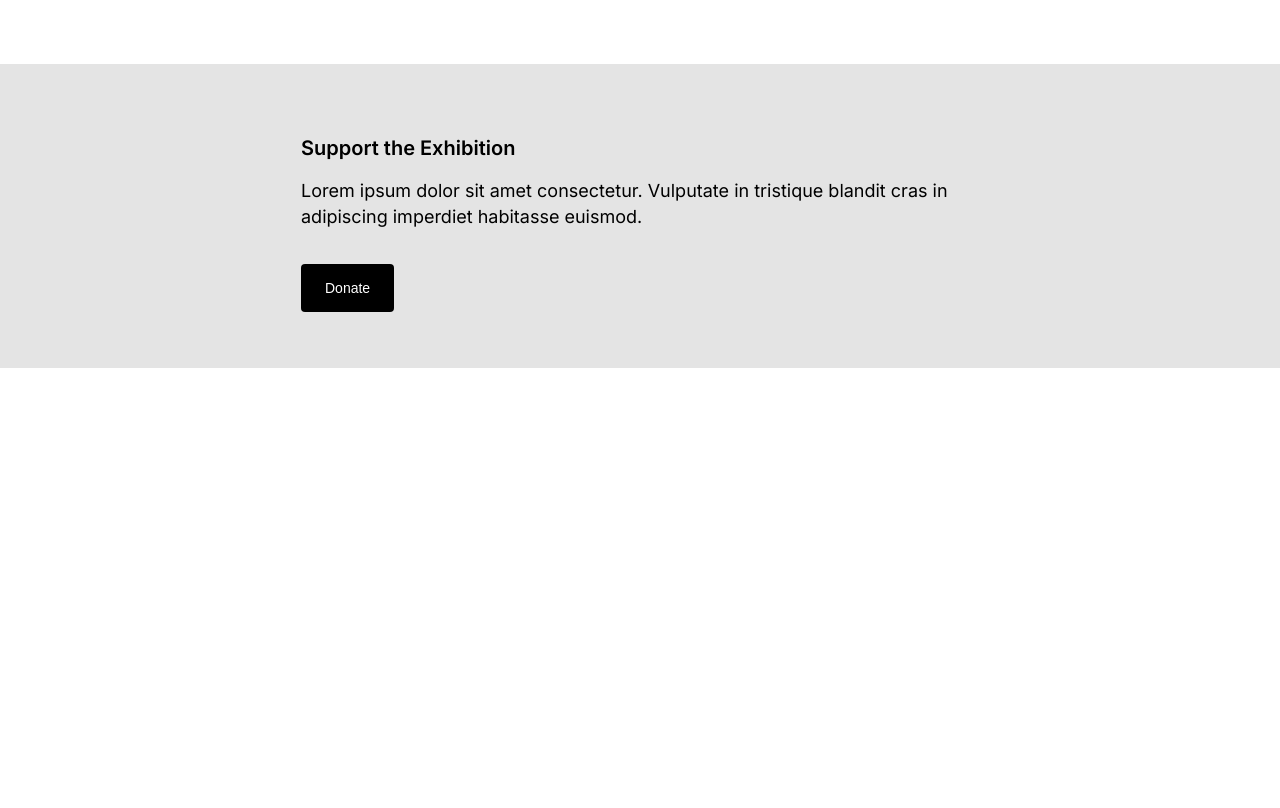
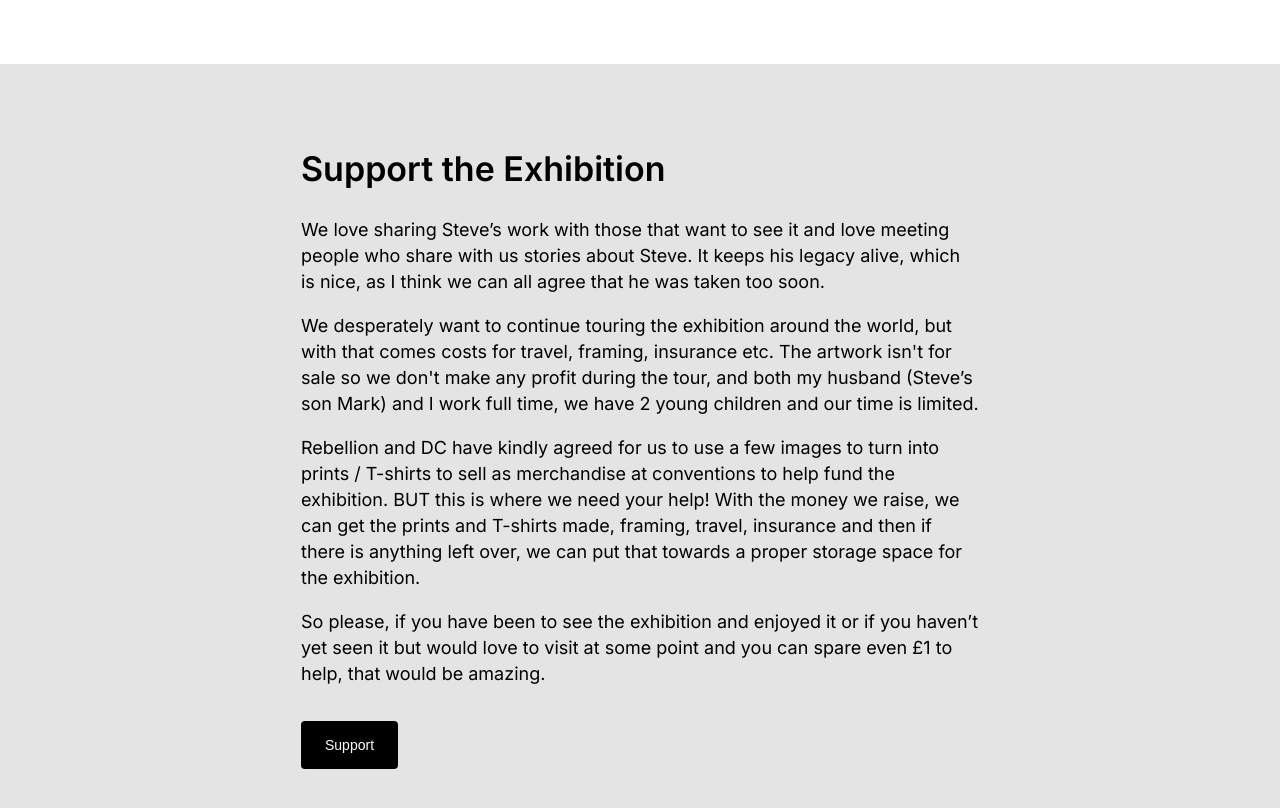
Before and after one commit to Jim-Dillon/steve-dillon, a React (Vite) app: page /steve-dillon/about in a window 1280 px wide. Shown: the part 2700-3508 px from the top of the page. Before the commit the page ends 3068 px from the top, so only its background shows below. Built offline with nearby package versions, Linux system fonts and the light colour scheme.

Commit message:
add print images to shop front

```diff
--- a/src/css/about.module.scss
+++ b/src/css/about.module.scss
@@ -207,13 +207,23 @@
     h2 {
         font-size: 20px;
         font-weight: 600;
+
+        @media (min-width: 650px) {
+            font-size: 26px;
+        }
+
+        @media (min-width: 900px) {
+            font-size: 34px;
+        }
     }
 
     p {
+        font-size: 14px;
         line-height: 24px;
         width: 358px;
 
         @media (min-width: 650px) {
+            font-size: 16px;
             width: 460px;
         }
 
--- a/src/pages/AboutPage.tsx
+++ b/src/pages/AboutPage.tsx
@@ -39,11 +39,14 @@ const AboutPage = () => {
         <div className={styles.aboutSupportContainer}>
           <div className={styles.aboutSupportContent}>
             <h2>Support the Exhibition</h2>
-            <p>Lorem ipsum dolor sit amet consectetur. Vulputate in tristique blandit cras in adipiscing imperdiet habitasse euismod.</p>
+            <p>We love sharing Steve’s work with those that want to see it and love meeting people who share with us stories about Steve. It keeps his legacy alive, which is nice, as I think we can all agree that he was taken too soon.</p>
+            <p>We desperately want to continue touring the exhibition around the world, but with that comes costs for travel, framing, insurance etc. The artwork isn't for sale so we don't make any profit during the tour, and both my husband (Steve’s son Mark) and I work full time, we have 2 young children and our time is limited.</p>
+            <p>Rebellion and DC have kindly agreed for us to use a few images to turn into prints / T-shirts to sell as merchandise at conventions to help fund the exhibition. BUT this is where we need your help! With the money we raise, we can get the prints and T-shirts made, framing, travel, insurance and then if there is anything left over, we can put that towards a proper storage space for the exhibition.</p>
+            <p>So please, if you have been to see the exhibition and enjoyed it or if you haven’t yet seen it but would love to visit at some point and you can spare even £1 to help, that would be amazing.</p>
             <Button
               linkPath={'https://www.gofundme.com/f/steve-dillon-exhibition'}
               target="_blank">
-              Donate
+              Support
             </Button>
           </div>
         </div>
--- a/src/pages/ExhibitionsPage.tsx
+++ b/src/pages/ExhibitionsPage.tsx
@@ -23,7 +23,7 @@ const ExhibitionsPage = () => {
                 <p className={styles.exhib_metaData}>20th - 28th July 2024</p>
                 <h2>Enniskillen Comic Fest</h2>
                 <p>Lorem ipsum dolor sit amet consectetur. Vulputate in tristique blandit cras in adipiscing imperdiet habitasse euismod. Molestie at amet diam enim. Gravida in egestas feugiat nascetur tortor integer. Ultricies pellentesque id eu scelerisque pellentesque montes cras dignissim et.</p>
-                <p className={styles.exhib_metaData}>Northern Ireland</p>
+                <p className={styles.exhib_metaData}>Enniskillen, Northern Ireland</p>
               </div>
             </div>
           </div>
--- a/src/pages/HomePage.tsx
+++ b/src/pages/HomePage.tsx
@@ -6,7 +6,7 @@ import capAm from '/src/assets/img/home_grid/three.png'
 import punisher from '/src/assets/img/home_grid/four.png'
 import skull from '/src/assets/img/home_grid/five.png'
 import book from '/src/assets/img/2000ad.png';
-import store from '/src/assets/shop_img.svg';
+import store from '/src/assets/shop_img.png';
 import Button from "../components/shared/Button";
 
 const HomePage = () => {
@@ -34,7 +34,7 @@ const HomePage = () => {
         </div>
         <div className={styles.homeIntroText}>
           <p>Celebrating the work of Steve Dillon</p>
-          <p>This is a touring exhibition set up by the family of Steve Dillon, to showcase and honour the work of a comic book legend.</p>
+          <p>Touring exhibition set up by the family of Steve Dillon, to showcase and honour the work of a comic book legend.</p>
         </div>
       </div>
       <div className={styles.whatsNewSection}>
```
Also changed, not shown: src/assets/shop_img.png (added), src/assets/shop_img.svg (deleted).
